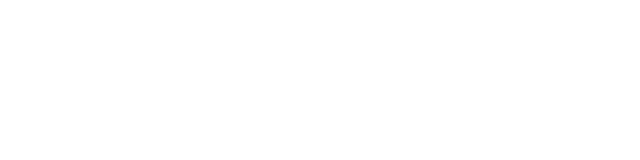
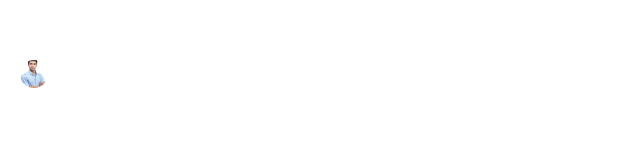
Before and after one commit to AjeshMadhavan/Customer-Management, a Vue app: page / in a window 1280 px wide. Shown: the top 160 px of the page, without its empty margins (0-640 px from the left). Built offline with nearby package versions, Linux system fonts and the light colour scheme.

Commit message:
updated profile icon

```diff
--- a/src/App.vue
+++ b/src/App.vue
@@ -1,9 +1,30 @@
 <template>
   <div id="app">
+    <options-dropdown
+      icon="mdi-account"
+      :imageUrl="UserImage"
+      optionButtonStyle="font-medium border border-[rgb(224,224,224)]"
+    >
+      <template v-slot:options-slot>
+        <ul class="shadow-[0_2px_4px_rgba(0,0,0,0.2)] p-px absolute">
+          <li
+            v-for="item in content"
+            :key="item"
+            class="first:mt-1 hover:bg-[rgba(0,0,0,0.04)] pt-2.5 px-[11px] pb-[9px] cursor-pointer text-[13px] leading-4 text-left capitalize"
+          >
+            {{ item }}
+          </li>
+        </ul>
+      </template>
+    </options-dropdown>
   </div>
 </template>
 
 <script lang="ts" setup>
+import OptionsDropdown from '@/components/OptionsDropdown.vue'
+import UserImage from './assets/userProfileImage.png'
+
+const content = ['apple', 'mango', 'grapes']
 </script>
 
 <style>
--- a/src/components/OptionsDropdown.vue
+++ b/src/components/OptionsDropdown.vue
@@ -15,9 +15,10 @@
       @click="toggleOptions"
       @focusout="toggleOptions"
     >
-      <span class="uppercase">{{ props.text }}</span>
-      <v-icon class="!text-[16px] ml-1">
-        {{ props.icon }}
+      <span v-if="props.text" class="uppercase">{{ props.text }}</span>
+      <img v-if="props.imageUrl" :src="props.imageUrl" class="w-[28px] h-[28px] object-cover bg-top rounded-full">
+      <v-icon v-if="props.prependIcon" class="!text-[16px] ml-1">
+        {{ props.prependIcon }}
       </v-icon>
     </button>
     <slot name="options-slot" v-if="shouldShowOptions" />
@@ -29,13 +30,12 @@ import { ref, defineProps, withDefaults } from "vue";
 
 interface Props {
   optionButtonStyle?: string;
-  icon?: string;
+  prependIcon?: string;
   text?: string;
+  imageUrl?: string;
 }
 
-const props = withDefaults(defineProps<Props>(), {
-  icon: "mdi-menu-down",
-});
+const props = defineProps<Props>();
 
 const shouldShowOptions = ref<boolean>(false);
 
```
Also changed, not shown: src/assets/userProfileImage.png (added).
